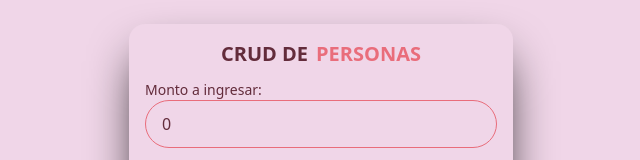
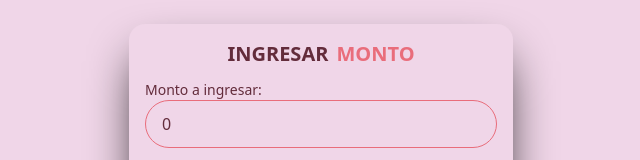
Before and after one commit to Darling2521/-proyectoIntegrador, an Angular app in the folder frontend-pi/: page /opportunity in a window 1280 px wide. Shown: the top 160 px of the page, without its empty margins (319-959 px from the left). Built offline with nearby package versions, Linux system fonts and the light colour scheme.

Commit message:
stetic change

```diff
--- a/frontend-pi/src/app/feature/opportunity/opportunity.component.html
+++ b/frontend-pi/src/app/feature/opportunity/opportunity.component.html
@@ -1,7 +1,7 @@
 <div class="grid justify-center mt-6 gap-2">
   <div class="card card-compact w-96 bg-base-100 shadow-2xl shadow-black">
     <div class="card-body">
-      <h2 class="card-title justify-center font-bold uppercase">Crud de <span class="text-primary">personas</span></h2>
+      <h2 class="card-title justify-center font-bold uppercase">Ingresar <span class="text-primary">monto</span></h2>
       <div class="grid">
         <label for="">Monto a ingresar:</label>
         <input class="input input-primary mb-4" type="text" placeholder="Ejemplo: 325412" [(ngModel)]="currentOpportunity.amount">
```
